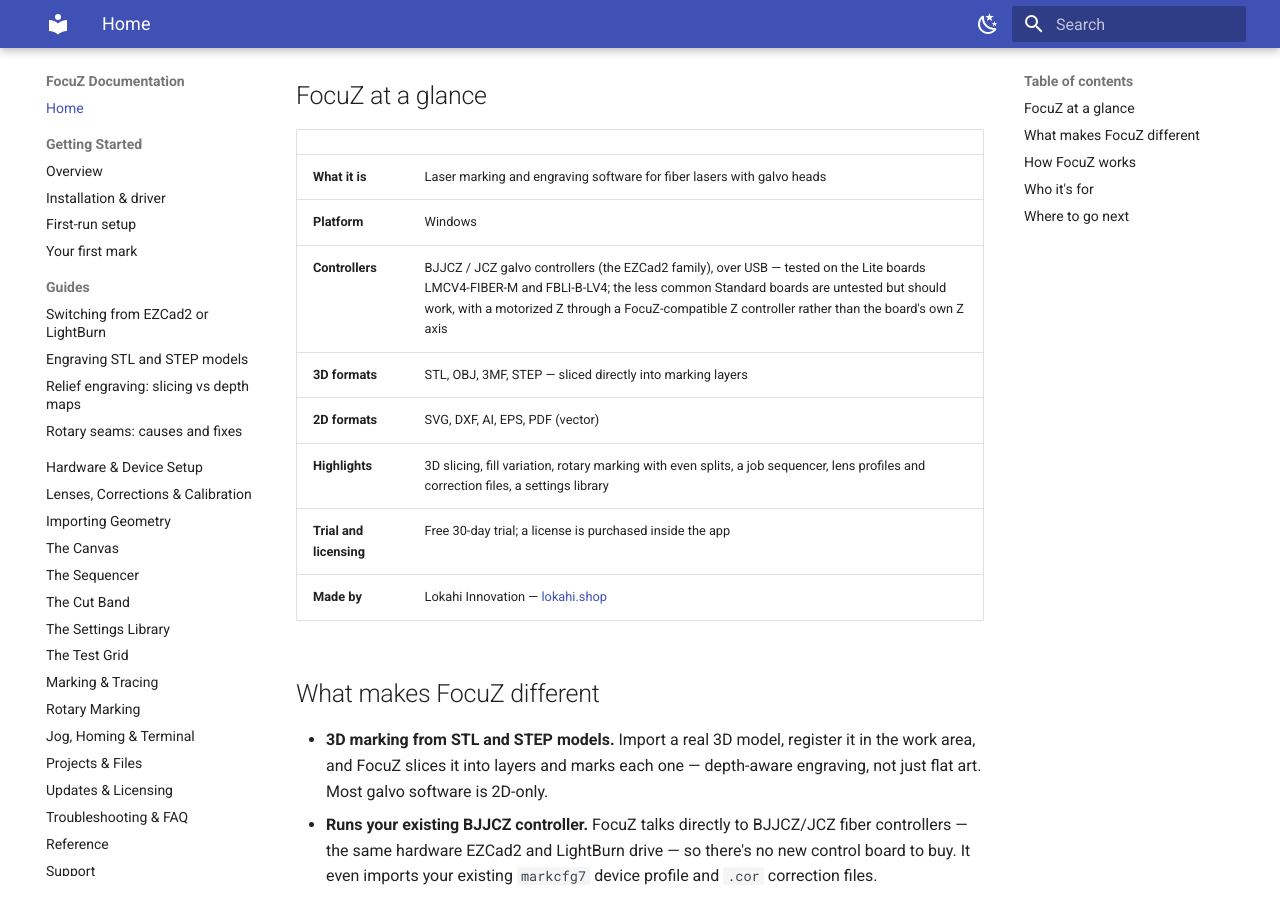
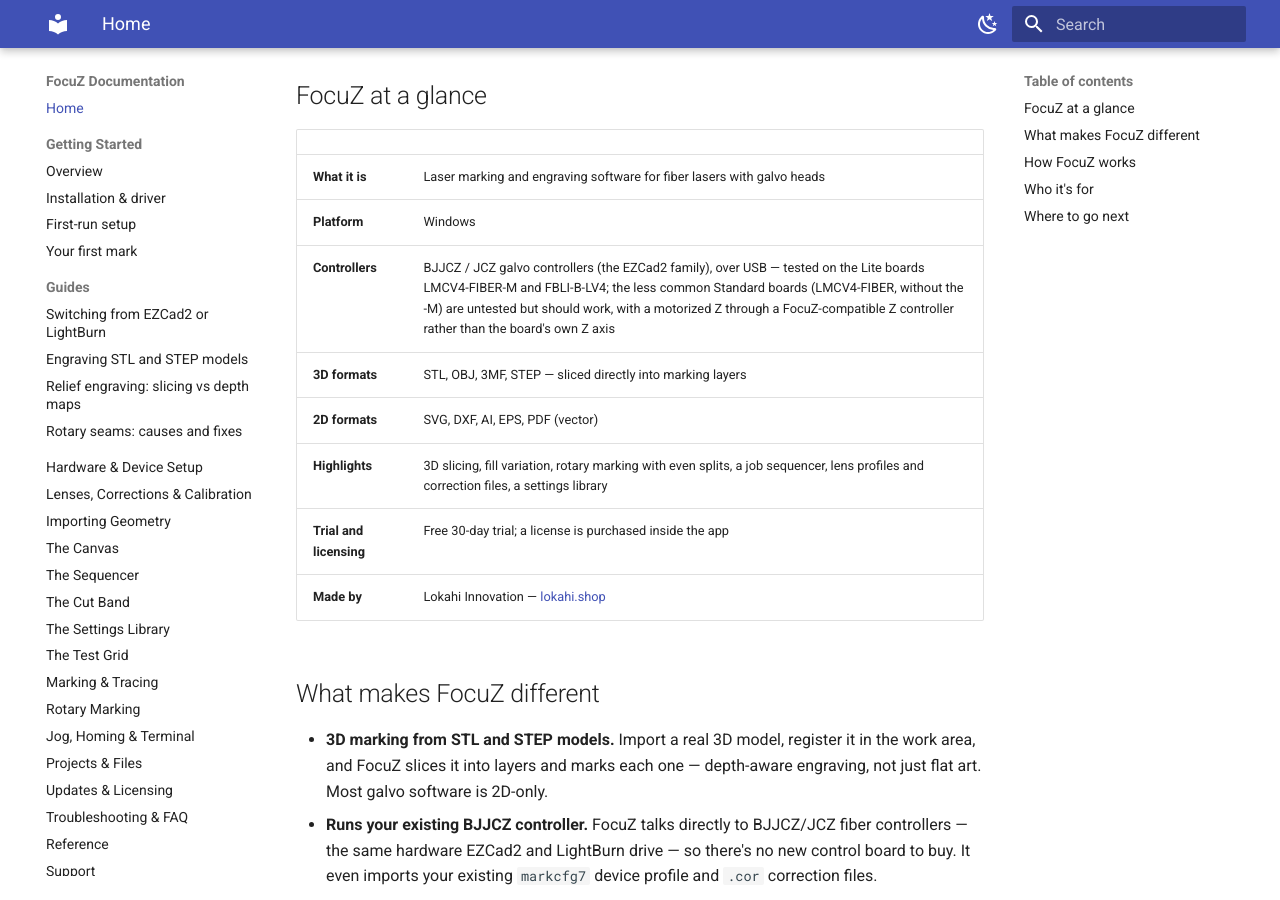
Before and after one commit to Lokahi-Shop/focuz-docs, an MkDocs documentation site: the page built from docs/index.md, in a window 1280 px wide and 900 px high, scrolled down 361 px. Built offline with MkDocs 1.6.1 and Material for MkDocs 9.7.7, drawn with Linux system fonts in a browser that asks for light colours.

Commit message:
Wiki: name the Standard board (LMCV4-FIBER, without the -M)
Co-Authored-By: Claude Opus 5.5 <noreply@anthropic.com>

```diff
--- a/docs/index.md
+++ b/docs/index.md
@@ -16,7 +16,7 @@ parameters.
 |---|---|
 | **What it is** | Laser marking and engraving software for fiber lasers with galvo heads |
 | **Platform** | Windows |
-| **Controllers** | BJJCZ / JCZ galvo controllers (the EZCad2 family), over USB — tested on the Lite boards LMCV4-FIBER-M and FBLI-B-LV4; the less common Standard boards are untested but should work, with a motorized Z through a FocuZ-compatible Z controller rather than the board's own Z axis |
+| **Controllers** | BJJCZ / JCZ galvo controllers (the EZCad2 family), over USB — tested on the Lite boards LMCV4-FIBER-M and FBLI-B-LV4; the less common Standard boards (LMCV4-FIBER, without the -M) are untested but should work, with a motorized Z through a FocuZ-compatible Z controller rather than the board's own Z axis |
 | **3D formats** | STL, OBJ, 3MF, STEP — sliced directly into marking layers |
 | **2D formats** | SVG, DXF, AI, EPS, PDF (vector) |
 | **Highlights** | 3D slicing, fill variation, rotary marking with even splits, a job sequencer, lens profiles and correction files, a settings library |
```
Also changed, not shown: docs/getting-started/index.md (+1 -1 lines), docs/rotary.md (+1 -1 lines).
